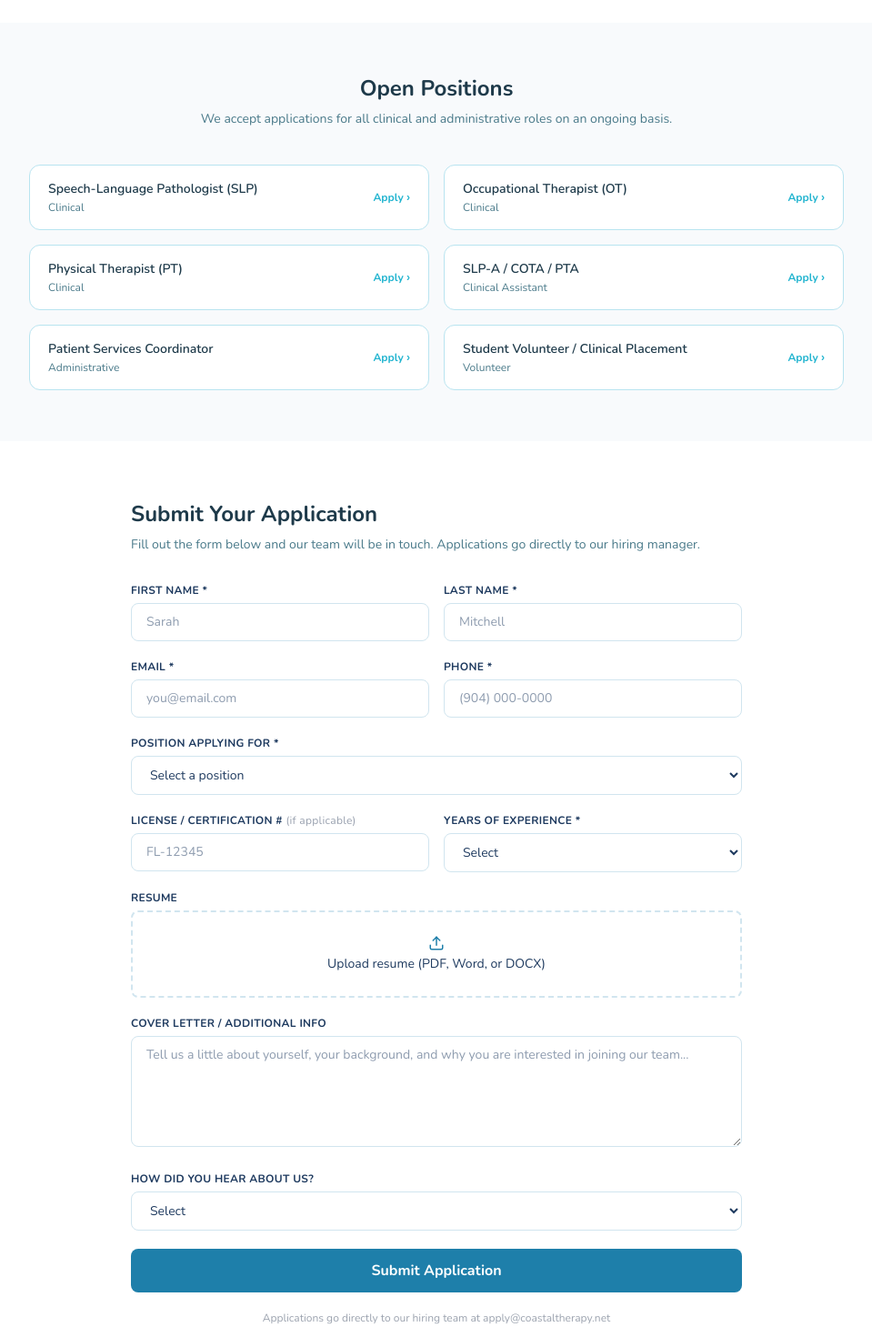
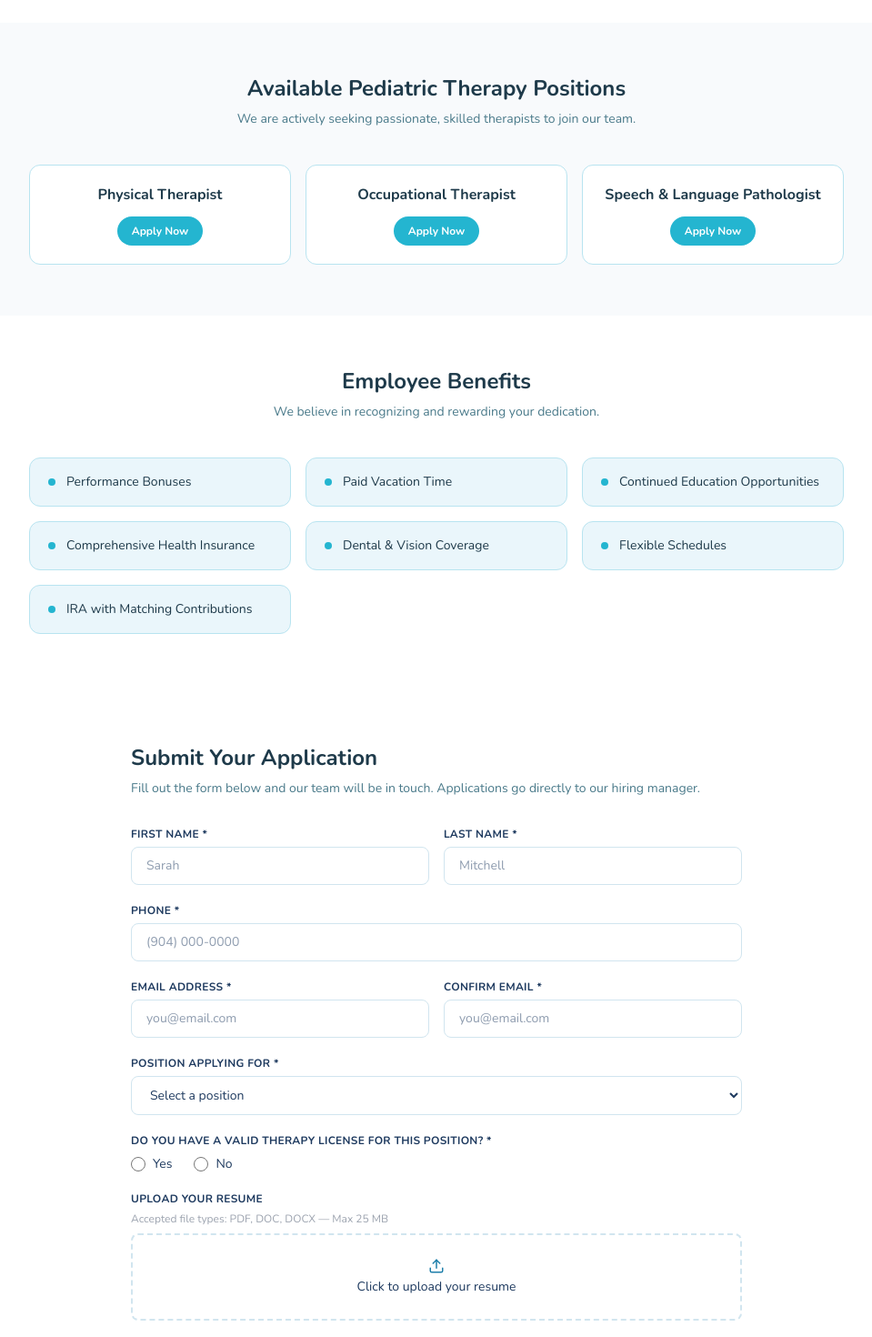
Before and after one commit to AppStudioPros/coastal-pediatric-therapy, a Next.js app: page /careers in a window 1280 px wide. Shown: the part 640-2110 px from the top of the page at 91% size, without its empty margins (160-1119 px from the left). Built offline with nearby package versions, Linux system fonts and the light colour scheme.

Commit message:
feat: rebuild careers page to match old site — 3 positions, valid license radio, benefits section, simplified form

```diff
--- a/app/api/careers/route.ts
+++ b/app/api/careers/route.ts
@@ -8,16 +8,13 @@ export async function POST(req: NextRequest) {
   try {
     const formData = await req.formData()
 
-    const firstName    = formData.get('firstName') as string
-    const lastName     = formData.get('lastName') as string
-    const email        = formData.get('email') as string
-    const phone        = formData.get('phone') as string
-    const position     = formData.get('position') as string
-    const licenseNum   = formData.get('licenseNum') as string
-    const experience   = formData.get('experience') as string
-    const heardFrom    = formData.get('heardFrom') as string
-    const coverLetter  = formData.get('coverLetter') as string
-    const resumeFile   = formData.get('resume') as File | null
+    const firstName  = formData.get('firstName') as string
+    const lastName   = formData.get('lastName') as string
+    const email      = formData.get('email') as string
+    const phone      = formData.get('phone') as string
+    const position   = formData.get('position') as string
+    const hasLicense = formData.get('hasLicense') as string
+    const resumeFile = formData.get('resume') as File | null
 
     let resumeUrl = ''
     if (resumeFile && resumeFile.size > 0) {
@@ -40,12 +37,9 @@ export async function POST(req: NextRequest) {
         <tr><td style="padding:8px 12px;background:#f0f9ff;font-weight:bold;">Email</td><td style="padding:8px 12px;"><a href="mailto:${email}">${email}</a></td></tr>
         <tr><td style="padding:8px 12px;background:#f0f9ff;font-weight:bold;">Phone</td><td style="padding:8px 12px;">${phone}</td></tr>
         <tr><td style="padding:8px 12px;background:#f0f9ff;font-weight:bold;">Position</td><td style="padding:8px 12px;">${position}</td></tr>
-        <tr><td style="padding:8px 12px;background:#f0f9ff;font-weight:bold;">License / Cert #</td><td style="padding:8px 12px;">${licenseNum || 'Not provided'}</td></tr>
-        <tr><td style="padding:8px 12px;background:#f0f9ff;font-weight:bold;">Experience</td><td style="padding:8px 12px;">${experience}</td></tr>
-        <tr><td style="padding:8px 12px;background:#f0f9ff;font-weight:bold;">How they heard</td><td style="padding:8px 12px;">${heardFrom}</td></tr>
-        ${resumeUrl ? `<tr><td style="padding:8px 12px;background:#f0f9ff;font-weight:bold;">Resume</td><td style="padding:8px 12px;"><a href="${resumeUrl}">Download Resume</a></td></tr>` : ''}
+        <tr><td style="padding:8px 12px;background:#f0f9ff;font-weight:bold;">Valid License</td><td style="padding:8px 12px;">${hasLicense}</td></tr>
+        ${resumeUrl ? `<tr><td style="padding:8px 12px;background:#f0f9ff;font-weight:bold;">Resume</td><td style="padding:8px 12px;"><a href="${resumeUrl}" style="color:#1e7faa;font-weight:bold;">Download Resume</a></td></tr>` : '<tr><td style="padding:8px 12px;background:#f0f9ff;font-weight:bold;">Resume</td><td style="padding:8px 12px;color:#9ca3af;">Not uploaded</td></tr>'}
       </table>
-      ${coverLetter ? `<h3 style="color:#1e3a5f;margin-top:24px;">Cover Letter / Additional Info</h3><p style="font-size:14px;line-height:1.7;color:#374151;">${coverLetter.replace(/\n/g, '<br>')}</p>` : ''}
       <hr style="margin-top:32px;border:none;border-top:1px solid #e2e8f0;"/>
       <p style="font-size:12px;color:#9ca3af;">Submitted via coastaltherapy.net/careers</p>
     `
--- a/app/careers/CareersForm.tsx
+++ b/app/careers/CareersForm.tsx
@@ -5,14 +5,13 @@ import { Upload, X, CheckCircle } from 'lucide-react'
 
 const BLUE = '#1e7faa'
 const NAVY = '#1e3a5f'
-
 const inputClass = `w-full border rounded-lg px-4 py-2.5 text-sm outline-none transition-colors focus:border-[#1e7faa]`
 const inputStyle = { borderColor: '#d1e5ef', color: NAVY }
 
 export default function CareersForm() {
   const [form, setForm] = useState({
-    firstName: '', lastName: '', email: '', phone: '',
-    position: '', licenseNum: '', experience: '', heardFrom: '', coverLetter: '',
+    firstName: '', lastName: '', phone: '', email: '', confirmEmail: '',
+    position: '', hasLicense: '',
   })
   const [resume, setResume] = useState<File | null>(null)
   const [submitting, setSubmitting] = useState(false)
@@ -24,8 +23,12 @@ export default function CareersForm() {
 
   async function handleSubmit(e: React.FormEvent) {
     e.preventDefault()
-    if (!form.firstName || !form.lastName || !form.email || !form.phone || !form.position || !form.experience) {
+    if (!form.firstName || !form.lastName || !form.phone || !form.email || !form.position || !form.hasLicense) {
       setError('Please fill in all required fields.')
+      return
+    }
+    if (form.email !== form.confirmEmail) {
+      setError('Email addresses do not match.')
       return
     }
     setSubmitting(true)
@@ -51,9 +54,9 @@ export default function CareersForm() {
       <div className="text-center py-12">
         <CheckCircle size={52} className="mx-auto mb-4" style={{ color: BLUE }} />
         <h3 className="text-xl font-bold mb-2" style={{ color: NAVY }}>Application Received!</h3>
-        <p className="text-sm" style={{ color: '#4b5563' }}>
+        <p className="text-sm leading-relaxed" style={{ color: '#4b5563' }}>
           Thank you for your interest in joining Coastal Pediatric Therapy Center.
-          Our hiring team will review your application and be in touch if there is a match.
+          Our team will review your application and be in touch if there is a match.
         </p>
       </div>
     )
@@ -61,7 +64,9 @@ export default function CareersForm() {
 
   return (
     <form onSubmit={handleSubmit} className="space-y-5">
-      {error && <div className="bg-red-50 border border-red-200 text-red-600 rounded-lg px-4 py-3 text-sm">{error}</div>}
+      {error && (
+        <div className="bg-red-50 border border-red-200 text-red-600 rounded-lg px-4 py-3 text-sm">{error}</div>
+      )}
 
       {/* Name */}
       <div className="grid grid-cols-2 gap-4">
@@ -75,15 +80,21 @@ export default function CareersForm() {
         </div>
       </div>
 
-      {/* Contact */}
+      {/* Phone */}
+      <div>
+        <label className="block text-xs font-bold uppercase tracking-wide mb-1.5" style={{ color: NAVY }}>Phone *</label>
+        <input type="tel" className={inputClass} style={inputStyle} value={form.phone} onChange={e => set('phone', e.target.value)} placeholder="(904) 000-0000" />
+      </div>
+
+      {/* Email */}
       <div className="grid grid-cols-2 gap-4">
         <div>
-          <label className="block text-xs font-bold uppercase tracking-wide mb-1.5" style={{ color: NAVY }}>Email *</label>
+          <label className="block text-xs font-bold uppercase tracking-wide mb-1.5" style={{ color: NAVY }}>Email Address *</label>
           <input type="email" className={inputClass} style={inputStyle} value={form.email} onChange={e => set('email', e.target.value)} placeholder="you@email.com" />
         </div>
         <div>
-          <label className="block text-xs font-bold uppercase tracking-wide mb-1.5" style={{ color: NAVY }}>Phone *</label>
-          <input type="tel" className={inputClass} style={inputStyle} value={form.phone} onChange={e => set('phone', e.target.value)} placeholder="(904) 000-0000" />
+          <label className="block text-xs font-bold uppercase tracking-wide mb-1.5" style={{ color: NAVY }}>Confirm Email *</label>
+          <input type="email" className={inputClass} style={inputStyle} value={form.confirmEmail} onChange={e => set('confirmEmail', e.target.value)} placeholder="you@email.com" />
         </div>
       </div>
 
@@ -92,43 +103,38 @@ export default function CareersForm() {
         <label className="block text-xs font-bold uppercase tracking-wide mb-1.5" style={{ color: NAVY }}>Position Applying For *</label>
         <select className={inputClass} style={{ ...inputStyle, backgroundColor: '#fff' }} value={form.position} onChange={e => set('position', e.target.value)}>
           <option value="">Select a position</option>
-          <option>Speech-Language Pathologist (SLP)</option>
-          <option>Occupational Therapist (OT)</option>
-          <option>Physical Therapist (PT)</option>
-          <option>Speech-Language Pathology Assistant (SLP-A)</option>
-          <option>Certified Occupational Therapy Assistant (COTA)</option>
-          <option>Physical Therapy Assistant (PTA)</option>
-          <option>Patient Services Coordinator</option>
-          <option>Student Volunteer / Clinical Placement</option>
-          <option>Other</option>
+          <option>Physical Therapist</option>
+          <option>Occupational Therapist</option>
+          <option>Speech &amp; Language Pathologist</option>
         </select>
       </div>
 
-      {/* License + Experience */}
-      <div className="grid grid-cols-2 gap-4">
-        <div>
-          <label className="block text-xs font-bold uppercase tracking-wide mb-1.5" style={{ color: NAVY }}>
-            License / Certification # <span className="font-normal normal-case text-gray-400">(if applicable)</span>
-          </label>
-          <input className={inputClass} style={inputStyle} value={form.licenseNum} onChange={e => set('licenseNum', e.target.value)} placeholder="FL-12345" />
-        </div>
-        <div>
-          <label className="block text-xs font-bold uppercase tracking-wide mb-1.5" style={{ color: NAVY }}>Years of Experience *</label>
-          <select className={inputClass} style={{ ...inputStyle, backgroundColor: '#fff' }} value={form.experience} onChange={e => set('experience', e.target.value)}>
-            <option value="">Select</option>
-            <option>Student / New Graduate</option>
-            <option>Less than 1 year</option>
-            <option>1-2 years</option>
-            <option>3-5 years</option>
-            <option>6-10 years</option>
-            <option>10+ years</option>
-          </select>
+      {/* Valid license */}
+      <div>
+        <label className="block text-xs font-bold uppercase tracking-wide mb-2" style={{ color: NAVY }}>
+          Do you have a valid therapy license for this position? *
+        </label>
+        <div className="flex gap-6">
+          {['Yes', 'No'].map(opt => (
+            <label key={opt} className="flex items-center gap-2 cursor-pointer">
+              <input
+                type="radio"
+                name="hasLicense"
+                value={opt}
+                checked={form.hasLicense === opt}
+                onChange={e => set('hasLicense', e.target.value)}
+                style={{ accentColor: BLUE, width: '16px', height: '16px' }}
+              />
+              <span className="text-sm" style={{ color: NAVY }}>{opt}</span>
+            </label>
+          ))}
         </div>
       </div>
 
-      {/* Resume upload */}
+      {/* Resume */}
       <div>
-        <label className="block text-xs font-bold uppercase tracking-wide mb-1.5" style={{ color: NAVY }}>Resume</label>
+        <label className="block text-xs font-bold uppercase tracking-wide mb-1.5" style={{ color: NAVY }}>Upload Your Resume</label>
+        <p className="text-xs mb-2" style={{ color: '#9ca3af' }}>Accepted file types: PDF, DOC, DOCX — Max 25 MB</p>
         {resume ? (
           <div className="flex items-center gap-3 border rounded-lg px-4 py-3" style={{ borderColor: BLUE, backgroundColor: '#f0f9ff' }}>
             <span className="text-sm flex-1" style={{ color: NAVY }}>{resume.name}</span>
@@ -139,32 +145,11 @@ export default function CareersForm() {
         ) : (
           <label className="flex flex-col items-center justify-center h-24 border-2 border-dashed rounded-lg cursor-pointer transition-colors hover:bg-blue-50/30" style={{ borderColor: '#d1e5ef' }}>
             <Upload size={18} style={{ color: BLUE, marginBottom: '4px' }} />
-            <span className="text-sm" style={{ color: NAVY }}>Upload resume (PDF, Word, or DOCX)</span>
-            <input ref={fileRef} type="file" accept=".pdf,.doc,.docx" className="hidden" onChange={e => { const f = e.target.files?.[0]; if (f) setResume(f) }} />
+            <span className="text-sm" style={{ color: NAVY }}>Click to upload your resume</span>
+            <input ref={fileRef} type="file" accept=".pdf,.doc,.docx" className="hidden"
+              onChange={e => { const f = e.target.files?.[0]; if (f) setResume(f) }} />
           </label>
         )}
-      </div>
-
-      {/* Cover letter */}
-      <div>
-        <label className="block text-xs font-bold uppercase tracking-wide mb-1.5" style={{ color: NAVY }}>Cover Letter / Additional Info</label>
-        <textarea className={inputClass} style={inputStyle} rows={5} value={form.coverLetter} onChange={e => set('coverLetter', e.target.value)} placeholder="Tell us a little about yourself, your background, and why you are interested in joining our team..." />
-      </div>
-
-      {/* How did you hear */}
-      <div>
-        <label className="block text-xs font-bold uppercase tracking-wide mb-1.5" style={{ color: NAVY }}>How Did You Hear About Us?</label>
-        <select className={inputClass} style={{ ...inputStyle, backgroundColor: '#fff' }} value={form.heardFrom} onChange={e => set('heardFrom', e.target.value)}>
-          <option value="">Select</option>
-          <option>Indeed</option>
-          <option>LinkedIn</option>
-          <option>Google</option>
-          <option>Referred by a colleague</option>
-          <option>Referred by a current employee</option>
-          <option>University / Clinical Program</option>
-          <option>Social Media</option>
-          <option>Other</option>
-        </select>
       </div>
 
       <button
@@ -173,12 +158,8 @@ export default function CareersForm() {
         className="w-full py-3 rounded-lg font-bold text-white transition-opacity"
         style={{ backgroundColor: BLUE, opacity: submitting ? 0.7 : 1, cursor: submitting ? 'not-allowed' : 'pointer' }}
       >
-        {submitting ? 'Submitting...' : 'Submit Application'}
+        {submitting ? 'Submitting...' : 'Apply Now'}
       </button>
-
-      <p className="text-xs text-center" style={{ color: '#9ca3af' }}>
-        Applications go directly to our hiring team at apply@coastaltherapy.net
-      </p>
     </form>
   )
 }
--- a/app/careers/page.tsx
+++ b/app/careers/page.tsx
@@ -43,23 +43,41 @@ export default function CareersPage() {
       {/* Open positions */}
       <section className="py-14 px-4 bg-[#f8fafc]">
         <div className="max-w-4xl mx-auto">
-          <h2 className="text-2xl font-bold text-[#1e3a4a] mb-2 text-center">Open Positions</h2>
-          <p className="text-center text-[#4a7a8a] mb-10 text-sm">We accept applications for all clinical and administrative roles on an ongoing basis.</p>
-          <div className="grid sm:grid-cols-2 gap-4">
+          <h2 className="text-2xl font-bold text-[#1e3a4a] mb-2 text-center">Available Pediatric Therapy Positions</h2>
+          <p className="text-center text-[#4a7a8a] mb-10 text-sm">We are actively seeking passionate, skilled therapists to join our team.</p>
+          <div className="grid sm:grid-cols-3 gap-4">
             {[
-              { role: 'Speech-Language Pathologist (SLP)', type: 'Clinical' },
-              { role: 'Occupational Therapist (OT)', type: 'Clinical' },
-              { role: 'Physical Therapist (PT)', type: 'Clinical' },
-              { role: 'SLP-A / COTA / PTA', type: 'Clinical Assistant' },
-              { role: 'Patient Services Coordinator', type: 'Administrative' },
-              { role: 'Student Volunteer / Clinical Placement', type: 'Volunteer' },
+              { role: 'Physical Therapist' },
+              { role: 'Occupational Therapist' },
+              { role: 'Speech & Language Pathologist' },
             ].map(p => (
-              <div key={p.role} className="bg-white border border-[#B8E4F0] rounded-xl px-5 py-4 flex items-center justify-between">
-                <div>
-                  <p className="font-semibold text-[#1e3a4a] text-sm">{p.role}</p>
-                  <p className="text-xs text-[#4a7a8a] mt-0.5">{p.type}</p>
-                </div>
-                <a href="#apply" className="text-xs font-bold text-[#24B5D0] hover:underline shrink-0 ml-4">Apply &rsaquo;</a>
+              <div key={p.role} className="bg-white border border-[#B8E4F0] rounded-xl px-5 py-5 text-center">
+                <p className="font-bold text-[#1e3a4a] mb-3">{p.role}</p>
+                <a href="#apply" className="inline-block text-xs font-bold text-white px-4 py-2 rounded-full" style={{ backgroundColor: '#24B5D0' }}>Apply Now</a>
+              </div>
+            ))}
+          </div>
+        </div>
+      </section>
+
+      {/* Employee benefits */}
+      <section className="py-14 px-4 bg-white">
+        <div className="max-w-4xl mx-auto">
+          <h2 className="text-2xl font-bold text-[#1e3a4a] mb-2 text-center">Employee Benefits</h2>
+          <p className="text-center text-[#4a7a8a] mb-10 text-sm">We believe in recognizing and rewarding your dedication.</p>
+          <div className="grid sm:grid-cols-2 md:grid-cols-3 gap-4">
+            {[
+              'Performance Bonuses',
+              'Paid Vacation Time',
+              'Continued Education Opportunities',
+              'Comprehensive Health Insurance',
+              'Dental & Vision Coverage',
+              'Flexible Schedules',
+              'IRA with Matching Contributions',
+            ].map(b => (
+              <div key={b} className="bg-[#EAF6FB] border border-[#B8E4F0] rounded-xl px-5 py-4 flex items-center gap-3">
+                <div className="w-2 h-2 rounded-full shrink-0" style={{ backgroundColor: '#24B5D0' }} />
+                <p className="text-sm font-medium text-[#1e3a4a]">{b}</p>
               </div>
             ))}
           </div>
```
